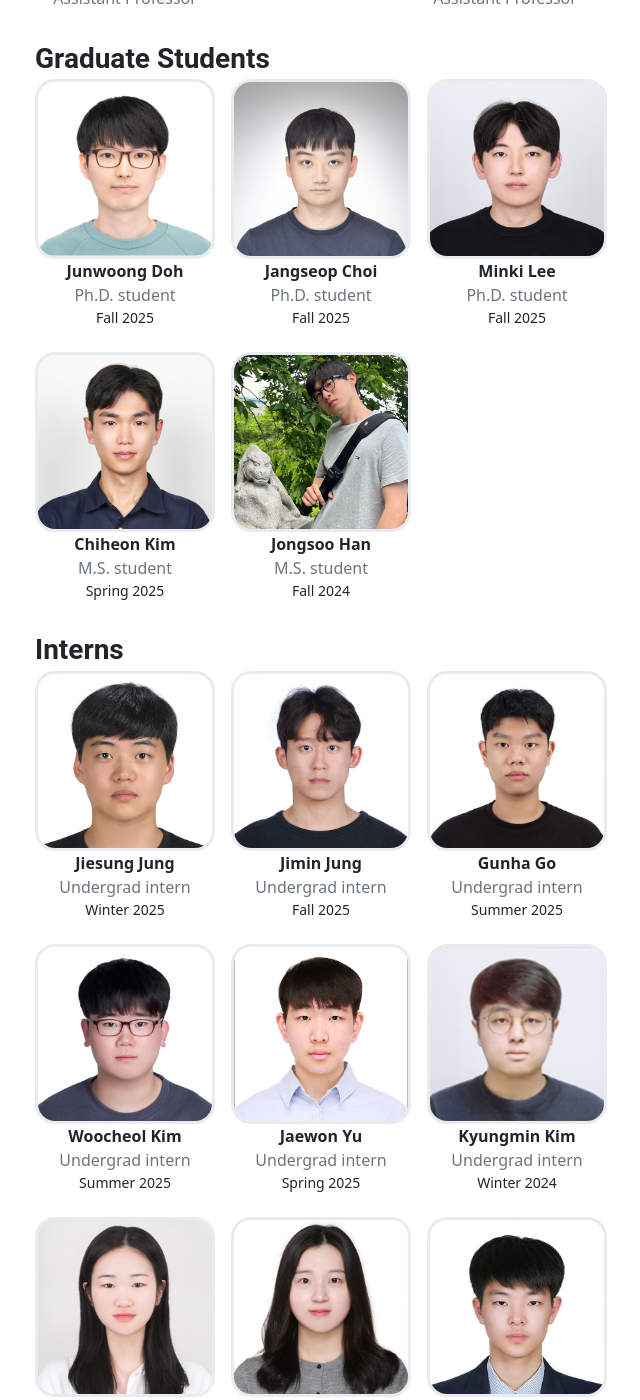
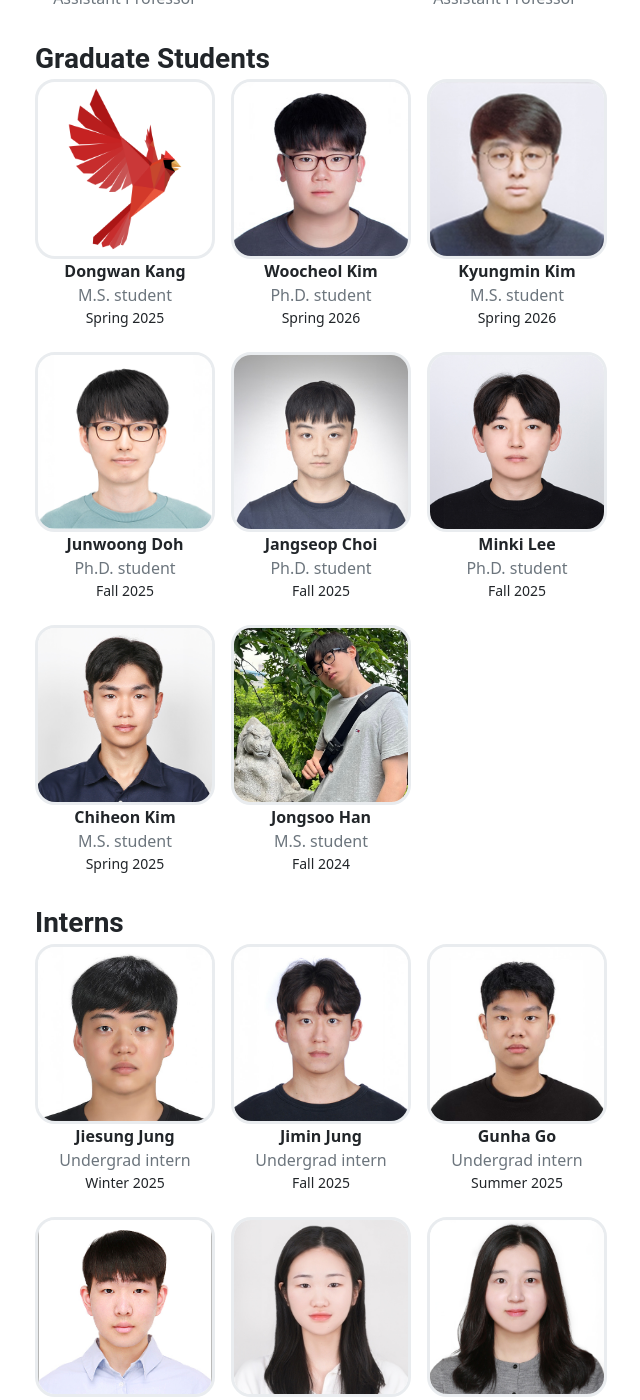
Before and after one commit to postech-compsec/postech-compsec.github.io, a Jekyll site: the page built from pages/people.md, in a window 1280 px wide and 1400 px high, scrolled down 507 px. Shown: the whole window, without its empty margins (237-877 px from the left). Built offline with Jekyll 4.4.1, drawn with Linux system fonts in a browser that asks for light colours; nearby versions of some CDN libraries.

Commit message:
new members

```diff
--- a/_data/people.yml
+++ b/_data/people.yml
@@ -11,6 +11,24 @@ Adjunct Members:
   site: https://sangdon.github.io/
 
 Graduate Students:
+- name: Dongwan Kang
+  role: M.S. student
+  since: Spring 2025
+  image: assets/people/default.png
+  site: #
+
+- name: Woocheol Kim
+  role: Ph.D. student
+  since: Spring 2026
+  image: assets/people/woocheol.jpg
+  site: #
+
+- name: Kyungmin Kim
+  role: M.S. student
+  since: Spring 2026
+  image: assets/people/kyungmin.jpg
+  site: #
+
 - name: Junwoong Doh
   role: Ph.D. student
   since: Fall 2025
@@ -60,23 +78,11 @@ Interns:
   image: assets/people/gunha.jpg
   site: #
 
-- name: Woocheol Kim
-  role: Undergrad intern
-  since: Summer 2025
-  image: assets/people/woocheol.jpg
-  site: #
-
 - name: Jaewon Yu
   role: Undergrad intern
   since: Spring 2025
   image: assets/people/jaewon.jpg
   site: https://github.com/jae1u/
-
-- name: Kyungmin Kim
-  role: Undergrad intern
-  since: Winter 2024
-  image: assets/people/kyungmin.jpg
-  site: #
 
 - name: Hanbi Park
   role: Undergrad intern
```
Also changed, not shown: pages/home.md (+1 -0 lines).
